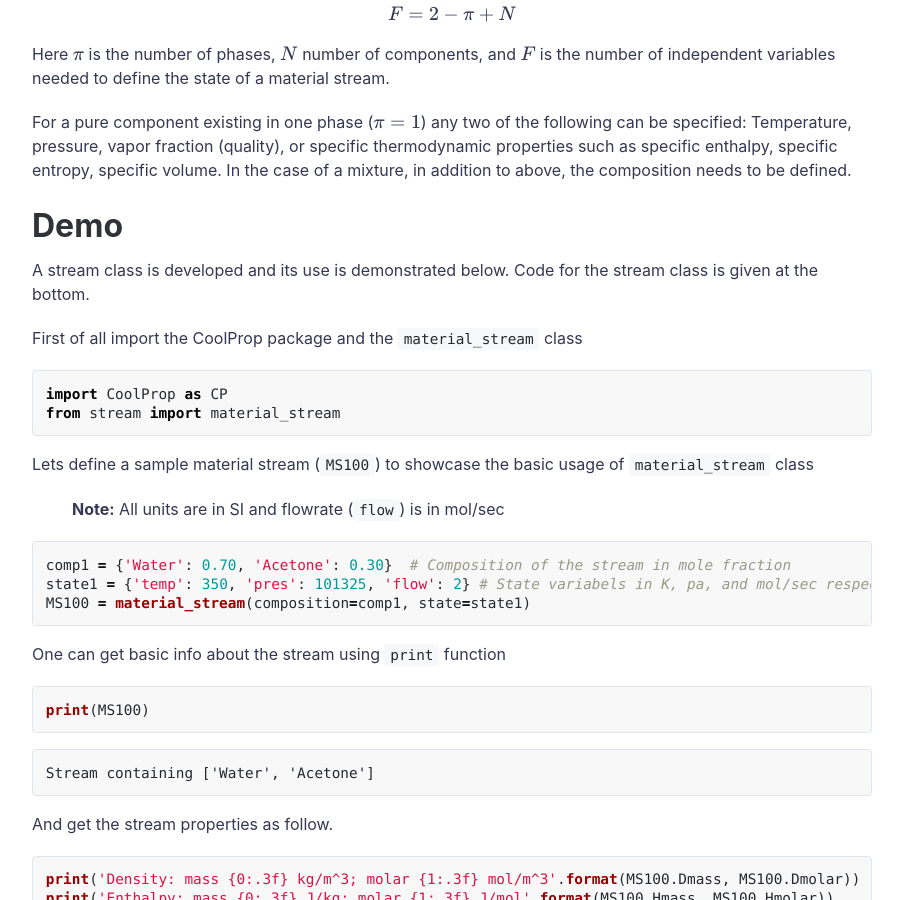
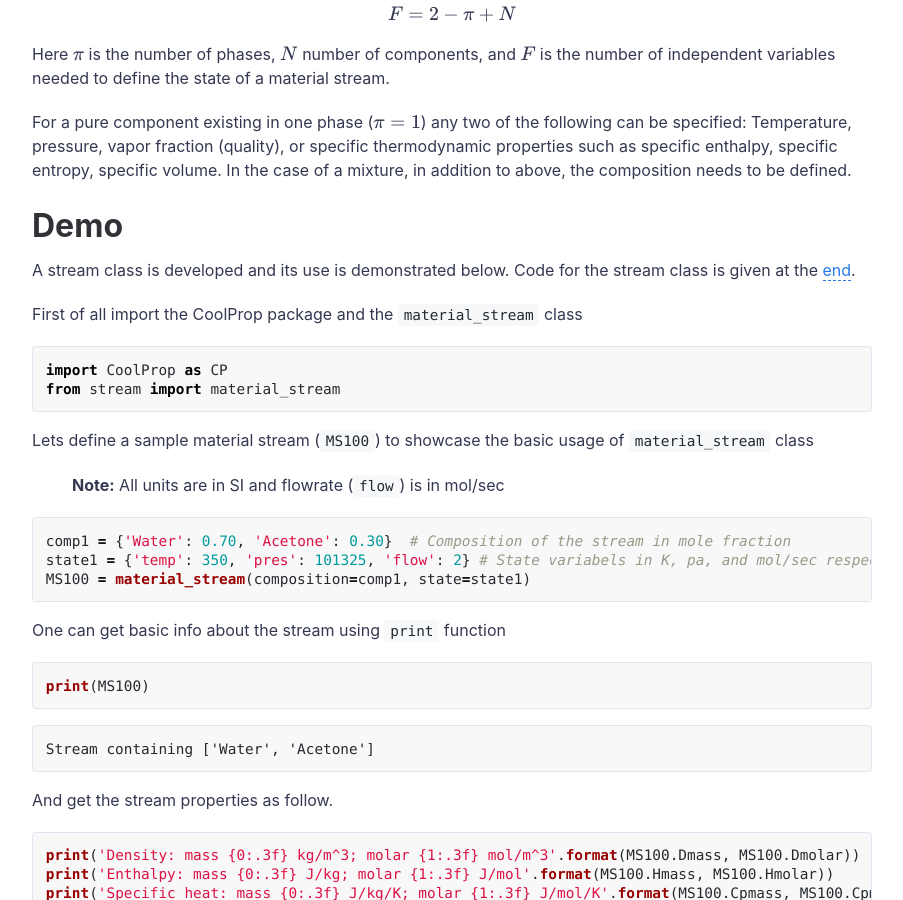
Before and after one commit to tahircpe/tahircpe.github.io, a Jekyll site: the page built from _posts/2018-07-01-Material_Stream_Class.md, in a window 1280 px wide and 900 px high, scrolled down 1665 px. Shown: the whole window, without its empty margins (188-1091 px from the left). Built offline with Jekyll 4.4.1, drawn with Linux system fonts in a browser that asks for light colours; formulas are drawn with MathJax 3; a script that is not in the unit is left out; comment, search, counter and statistics services are not loaded.

Commit message:
added the gist code for stream class

```diff
--- a/_posts/2018-07-01-Material_Stream_Class.md
+++ b/_posts/2018-07-01-Material_Stream_Class.md
@@ -42,7 +42,7 @@ Here $\pi$ is the number of phases, $N$ number of components, and $F$ is the num
 For a pure component existing in one phase ($\pi  = 1$) any two of the following can be specified: Temperature, pressure, vapor fraction (quality), or specific thermodynamic properties such as specific enthalpy, specific entropy, specific volume. In the case of a mixture, in addition to above, the composition needs to be defined.
 
 # Demo
-A stream class is developed and its use is demonstrated below. Code for the stream class is given at the bottom.
+A stream class is developed and its use is demonstrated below. Code for the stream class is given at the [end](#stream class code).
 
 First of all import the CoolProp package and the `material_stream` class
 
```
Also changed, not shown: other parts of _posts/2018-07-01-Material_Stream_Class.md (+4 -0 lines).
